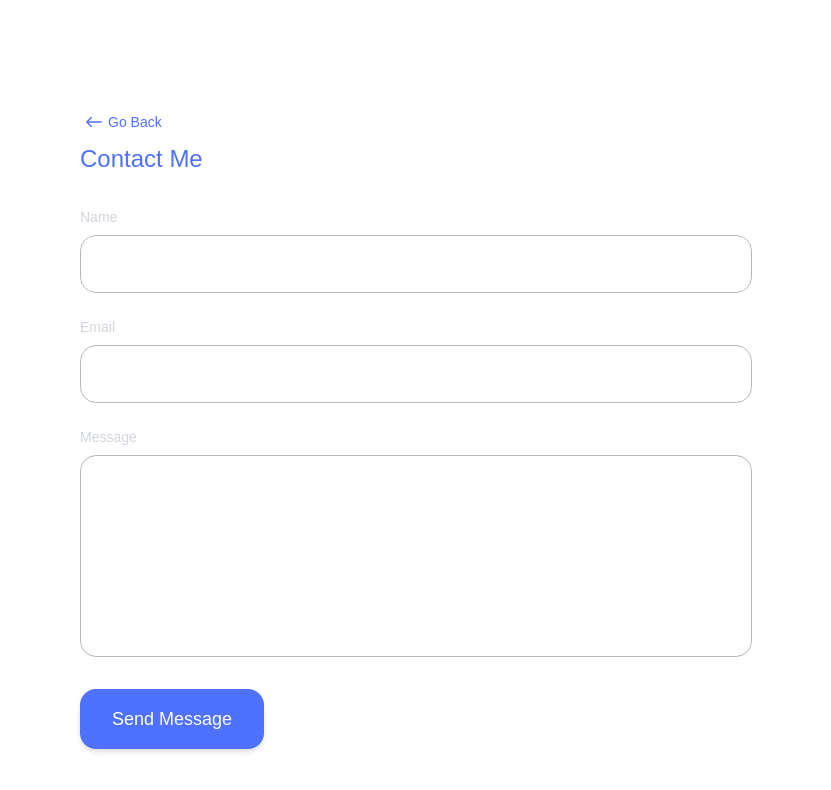
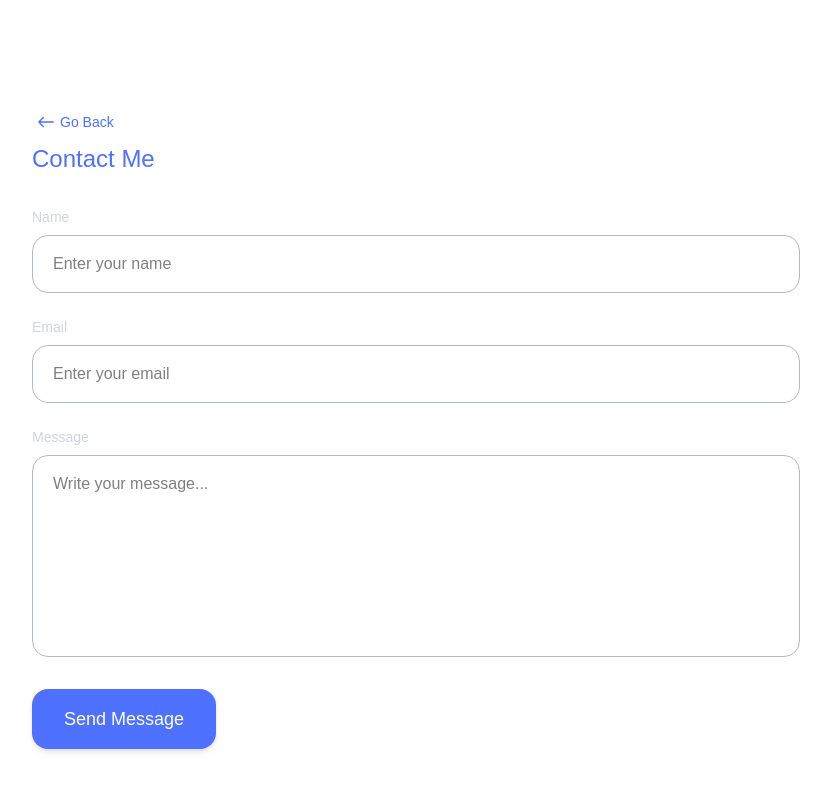
Before and after one commit to BernardSDev/portfolio.frontend, a Next.js app: page /contact in a window 1280 px wide. Shown: the top 790 px of the page, without its empty margins (224-1055 px from the left). Built offline with nearby package versions, Linux system fonts and the light colour scheme; a web font is replaced by a local one.

Commit message:
Improve ContactPage appearance

```diff
--- a/src/app/contact/page.tsx
+++ b/src/app/contact/page.tsx
@@ -6,9 +6,9 @@
 export default function ContactPage() {
     const router = useRouter()
 
-    return (
-        <main className="min-h-screen bg-background flex items-center justify-center p-6">
-            <div className="w-full max-w-3xl bg-background rounded-3xl p-8 md:p-12">
+    return(
+        <main className="min-h-screen bg-background flex items-center justify-center">
+            <div className="w-full max-w-3xl bg-background">
                 <BackButton onClick={() => router.back()} />
 
                 <h1 className="text-2xl font-medium text-primary mb-8">
@@ -19,7 +19,7 @@
                     <div className="flex flex-col gap-2">
                         <label className="text-sm text-gray-300">Name</label>
                         <input
-                            className="w-full bg-transparent border border-gray-500/50 rounded-2xl px-5 py-4 text-white outline-none focus:border-indigo-400 transition"
+                            className="w-full bg-transparent border border-gray-500/50 rounded-2xl px-5 py-4 text-foreground outline-none focus:border-primary transition"
                             placeholder="Enter your name"
                         />
                     </div>
@@ -28,7 +28,7 @@
                         <label className="text-sm text-gray-300">Email</label>
                         <input
                             type="email"
-                            className="w-full bg-transparent border border-gray-500/50 rounded-2xl px-5 py-4 text-white outline-none focus:border-b transition"
+                            className="w-full bg-transparent border border-gray-500/50 rounded-2xl px-5 py-4 text-foreground outline-none focus:border-primary transition"
                             placeholder="Enter your email"
                         />
                     </div>
@@ -37,7 +37,7 @@
                         <label className="text-sm text-gray-300">Message</label>
                         <textarea
                             rows={7}
-                            className="w-full bg-transparent border border-gray-500/50 rounded-2xl px-5 py-4 text-white outline-none resize-none transition"
+                            className="w-full bg-transparent border border-gray-500/50 rounded-2xl px-5 py-4 text-foreground outline-none focus:border-primary resize-none transition"
                             placeholder="Write your message..."
                         />
                     </div>
--- a/src/app/globals.css
+++ b/src/app/globals.css
@@ -18,7 +18,7 @@
 }
 
 :root.dark {
-    --background: #344H640;
+    --background: #000000;
     --foreground: #f8fafc;
     --primary: #CC561E;
     --border: #334155;
```
